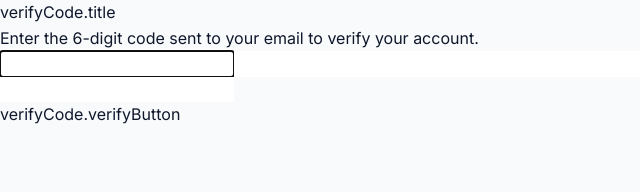
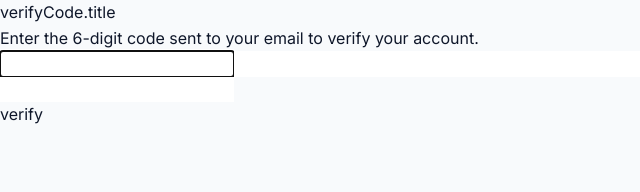
Before and after one commit to sachindrat2/reactnoteApp, a React (Vite) app: page /verify-code in a window 1280 px wide. Shown: the top 192 px of the page, without its empty margins (0-640 px from the left). Built offline with nearby package versions, Linux system fonts and the light colour scheme.

Commit message:
fixed the verify code

```diff
--- a/src/components/VerifyCodeScreen.jsx
+++ b/src/components/VerifyCodeScreen.jsx
@@ -111,9 +111,9 @@ const VerifyCodeScreen = () => {
                   <circle className="opacity-25" cx="12" cy="12" r="10" stroke="currentColor" strokeWidth="4"></circle>
                   <path className="opacity-75" fill="currentColor" d="M4 12a8 8 0 018-8V0C5.373 0 0 5.373 0 12h4zm2 5.291A7.962 7.962 0 014 12H0c0 3.042 1.135 5.824 3 7.938l3-2.647z"></path>
                 </svg>
-                {t('verifyCode.verifying')}
+                {t('verifying')}
               </span>
-            ) : t('verifyCode.verifyButton')}
+            ) : t('verify')}
           </button>
         </form>
         {message && (
```
